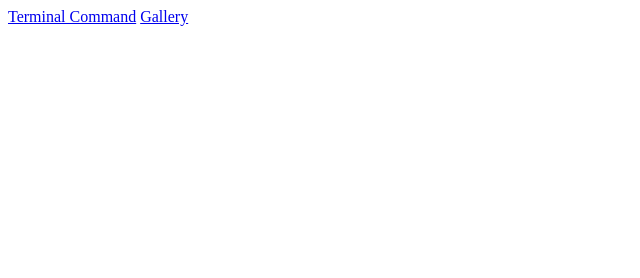
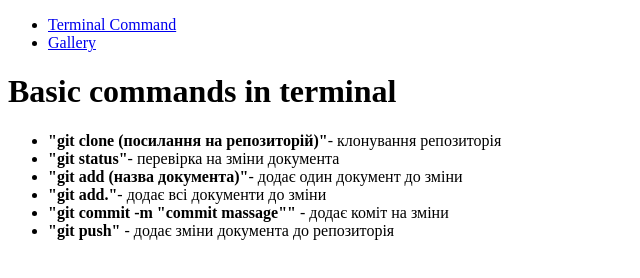
Before and after one commit to VitalikMasyuta/exercise, a plain HTML site: page index.html in a window 1280 px wide. Shown: the whole page, without its empty margins (0-640 px from the left). Drawn offline with Linux system fonts and the light colour scheme.

Commit message:
changes_index.html

```diff
--- a/index.html
+++ b/index.html
@@ -4,10 +4,27 @@
     <meta charset="UTF-8">
     <meta http-equiv="X-UA-Compatible" content="IE=edge">
     <meta name="viewport" content="width=device-width, initial-scale=1.0">
-    <title>Document</title>
+    <title>Terminal Command</title>
 </head>
 <body>
-    <a href="./index.html">Terminal Command</a>
-    <a href="./gallery.html">Gallery</a>
+    <header>
+        <nav>
+            <ul>
+                <li><a href="./index.html">Terminal Command</a></li>
+                <li><a href="./gallery.html">Gallery</a></li>
+            </ul>
+        </nav>
+    </header>
+    <main>
+        <h1>Basic commands in terminal</h1>
+        <ul>
+            <li><b>"git clone (посилання на репозиторій)"</b>- клонування репозиторія</li>
+            <li><b>"git status"</b>- перевірка на зміни документа</li>
+            <li><b>"git add (назва документа)"</b>- додає один документ до зміни</li>
+            <li><b>"git add."</b>- додає всі документи до зміни</li>
+            <li><b>"git commit -m "commit massage""</b> - додає коміт на зміни</li>
+            <li><b>"git push"</b> - додає зміни документа до репозиторія</li>
+        </ul>
+    </main>
 </body>
 </html>
```
Also changed, not shown: gallery.html (+8 -2 lines).
